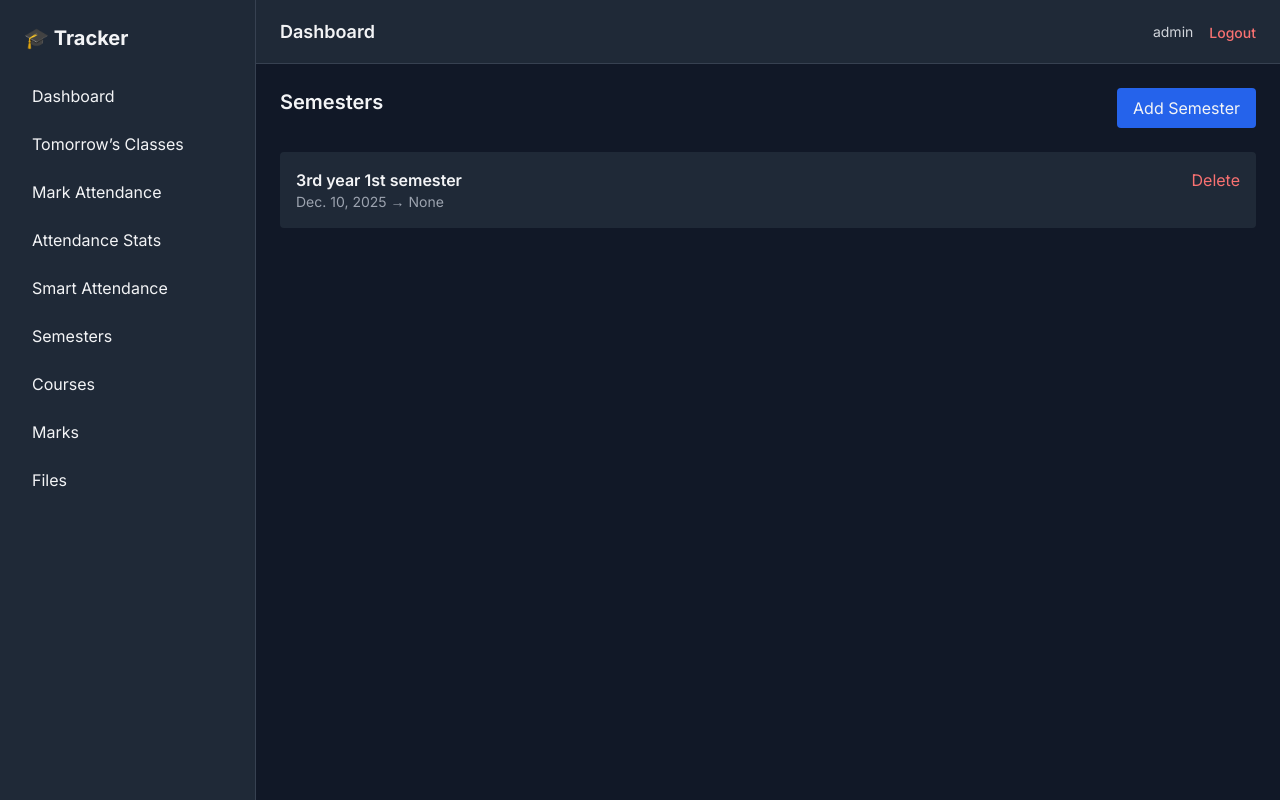
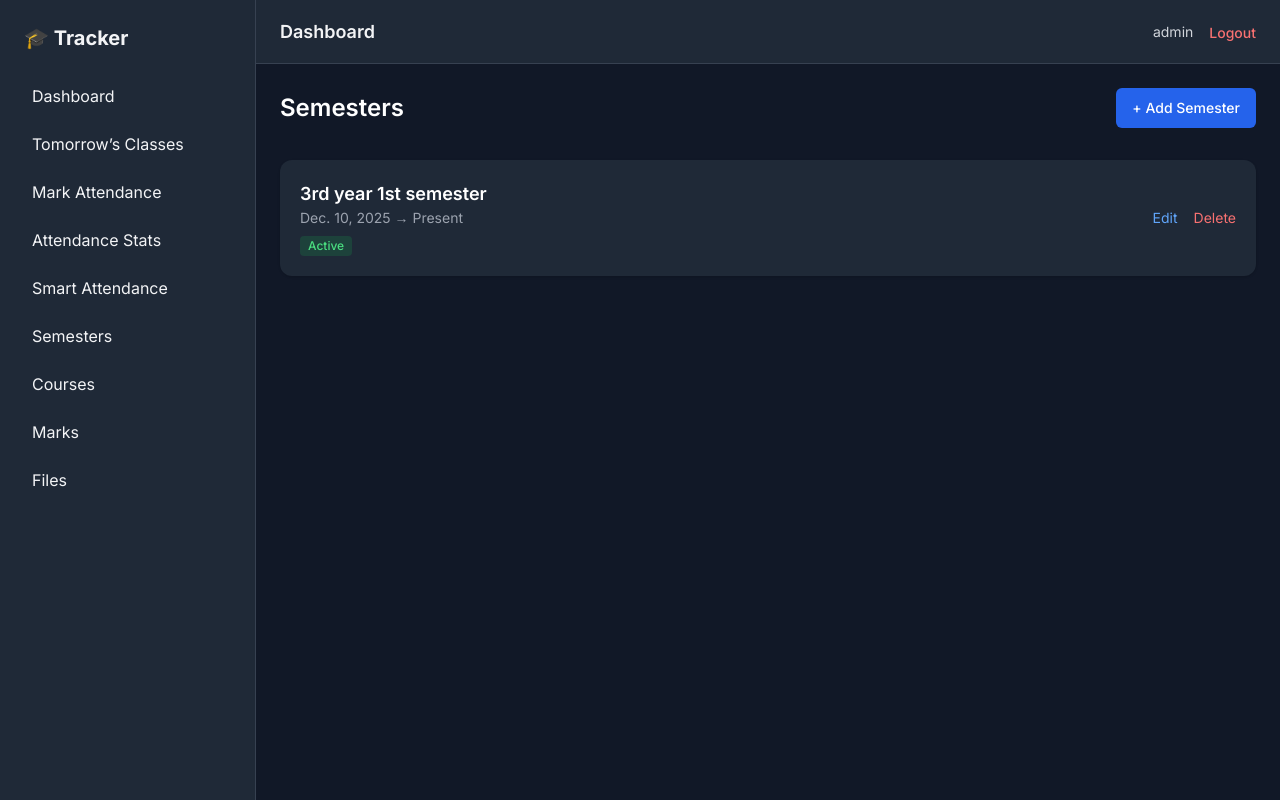
Before and after one commit to devzaz/Academic_Tracker, a Django app: page /semesters/ in a window 1280 px wide. Run offline with Django 5.2, Linux system fonts and the light colour scheme; a user stored in the database is signed in; data comes from the database, SQL or seed files in the repository; both versions use the stored data as it was after the commit; parts of the project's set-up code (start-up, migrations or seed data) failed here and were passed over; some libraries are stand-ins or nearby versions.

Commit message:
some minor fixes

```diff
--- a/core/models.py
+++ b/core/models.py
@@ -56,7 +56,8 @@
 class ClassSession(models.Model):
     STATUS_CHOICES = [
         ('planned', 'Planned'),
-        ('completed', 'Completed'),
+        ('completed', 'Attended'),
+        ('absent', 'Absent'),
         ('cancelled', 'Cancelled'),
         ('no_attendance', 'No Attendance Taken'),
     ]
--- a/core/urls.py
+++ b/core/urls.py
@@ -53,5 +53,8 @@
 
     path("files/category/create/", views.create_category_ajax, name="create_category_ajax"),
 
+    path('semesters/<int:pk>/edit/', views.semester_edit, name='semester_edit'),
+
+    path('courses/<int:pk>/edit/', views.course_edit, name='course_edit'),
 
 ]
--- a/core/utils.py
+++ b/core/utils.py
@@ -6,10 +6,11 @@
     session = ClassSession.objects.filter(course=course)
 
     attended = session.filter(status='completed').count()
+    absent = session.filter(status='absent').count()
     ignored = session.filter(status__in=['cancelled', 'no_attendance']).count()
     planned = session.filter(status='planned').count()
 
-    total_effective = attended + planned
+    total_effective = attended + planned + absent
 
     percentage =(
         (attended / total_effective) * 100
@@ -20,6 +21,7 @@
         'attended': attended,
         'planned': planned,
         'ignored': ignored,
+        'absent': absent,
         'percentage': round(percentage, 2),
         'total_effective': total_effective
     }
--- a/core/views.py
+++ b/core/views.py
@@ -199,7 +199,10 @@
 
     status = request.POST.get('status')
 
-    if status not in ['completed', 'cancelled', 'no_attendance']:
+    # if status not in ['completed', 'cancelled', 'no_attendance']:
+    #     return redirect('mark_attendance')
+
+    if status not in ['completed', 'absent', 'cancelled', 'no_attendance']:
         return redirect('mark_attendance')
 
     session = get_object_or_404(
@@ -475,3 +478,34 @@
         "id": category.id,
         "name": category.name
     })
+
+
+@login_required
+def semester_edit(request, pk):
+    semester = get_object_or_404(
+        Semester, pk=pk, user=request.user
+    )
+    form = SemesterForm(request.POST or None, instance=semester)
+
+    if form.is_valid():
+        form.save()
+        return redirect('semester_list')
+
+    return render(request, 'semester/form.html', {'form': form})
+
+
+@login_required
+def course_edit(request, pk):
+    course = get_object_or_404(
+        Course, pk=pk, user=request.user
+    )
+    form = CourseForm(request.POST or None, instance=course)
+    form.fields['semester'].queryset = Semester.objects.filter(
+        user=request.user
+    )
+
+    if form.is_valid():
+        form.save()
+        return redirect('course_list')
+
+    return render(request, 'course/form.html', {'form': form})
--- a/templates/attendance/smart.html
+++ b/templates/attendance/smart.html
@@ -22,6 +22,7 @@
 
             <p class="text-sm mt-1">
                 Attended: {{ item.summary.attended }}
+                | Absent: {{ item.summary.absent }}
                 | Planned: {{ item.summary.planned }}
             </p>
 
--- a/templates/semester/list.html
+++ b/templates/semester/list.html
@@ -1,25 +1,66 @@
 {% extends 'base/base.html' %}
 
 {% block content %}
-<div class="flex justify-between mb-6">
-    <h2 class="text-xl font-semibold">Semesters</h2>
+<!-- Header -->
+<div class="flex justify-between items-center mb-8">
+    <h2 class="text-2xl font-semibold text-white">
+        Semesters
+    </h2>
+
     <a href="{% url 'semester_create' %}"
-       class="bg-blue-600 px-4 py-2 rounded">Add Semester</a>
+       class="bg-blue-600 text-white px-4 py-2.5 rounded-md text-sm font-medium
+              hover:bg-blue-500 transition">
+        + Add Semester
+    </a>
 </div>
 
+<!-- Semester List -->
 <div class="space-y-4">
     {% for s in semesters %}
-        <div class="bg-gray-800 p-4 rounded flex justify-between">
+        <div class="bg-gray-800 p-5 rounded-xl shadow
+                    flex justify-between items-center
+                    hover:bg-gray-700 transition">
+
+            <!-- Semester Info -->
             <div>
-                <h3 class="font-semibold">{{ s.name }}</h3>
+                <h3 class="text-lg font-semibold text-white">
+                    {{ s.name }}
+                </h3>
+
                 <p class="text-sm text-gray-400">
-                    {{ s.start_date }} → {{ s.end_date }}
+                    {{ s.start_date }}
+                    {% if s.end_date %}
+                        → {{ s.end_date }}
+                    {% else %}
+                        → Present
+                    {% endif %}
                 </p>
+
+                {% if s.is_active %}
+                    <span class="inline-block mt-2 text-xs font-medium
+                                 bg-green-600/20 text-green-400
+                                 px-2 py-0.5 rounded">
+                        Active
+                    </span>
+                {% endif %}
             </div>
-            <a href="{% url 'semester_delete' s.id %}" class="text-red-400">Delete</a>
+
+            <!-- Actions -->
+            <div class="flex items-center gap-4 text-sm">
+                <a href="{% url 'semester_edit' s.id %}"
+                   class="text-blue-400 hover:underline">
+                    Edit
+                </a>
+                <a href="{% url 'semester_delete' s.id %}"
+                   class="text-red-400 hover:underline">
+                    Delete
+                </a>
+            </div>
         </div>
     {% empty %}
-        <p class="text-gray-400">No semesters added.</p>
+        <p class="text-gray-400 text-center">
+            No semesters added.
+        </p>
     {% endfor %}
 </div>
 {% endblock %}
```
Also changed, not shown: templates/attendance/mark.html (+16 -7 lines), templates/course/list.html (+44 -11 lines), core/migrations/0007_alter_classsession_status.py (added), db.sqlite3.
